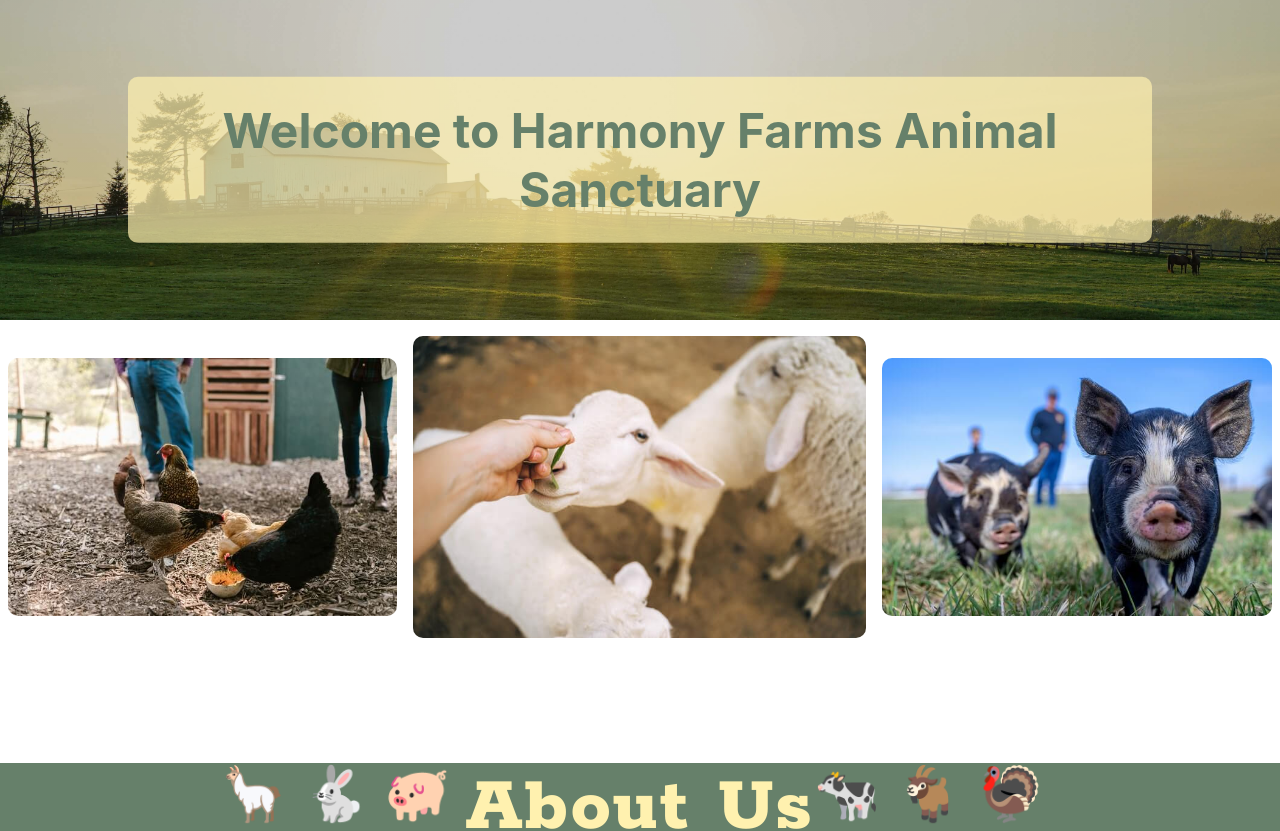
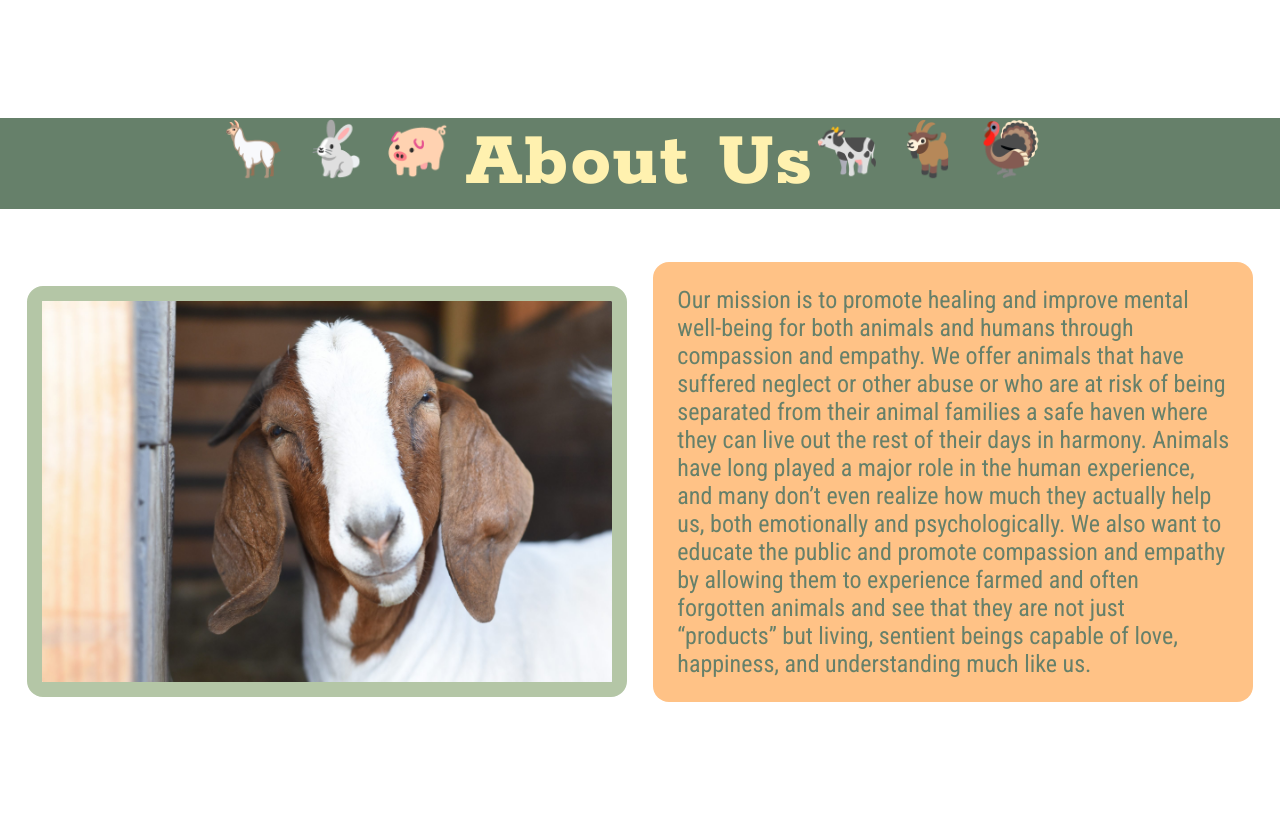
Before and after one commit to dillerwin/harmony-farms, a React (Create React App) app in the folder client/: page /about in a window 1280 px wide. Shown: the top 831 px of the page. After the commit the page ends 800 px from the top, so only its background shows below. Built offline with nearby package versions, Linux system fonts and the light colour scheme; a web font is replaced by a local one.

Commit message:
added Home component

```diff
--- a/client/src/App.js
+++ b/client/src/App.js
@@ -1,6 +1,5 @@
 import "./App.css";
-import HeroImage from "./components/Hero";
-import IntroImages from "./components/IntroImages";
+
 //Import BrowserRouter, Route, and Routes from react-router-dom to be used in component
 import { BrowserRouter, Route, Routes } from "react-router-dom";
 //Imports the Home component
@@ -13,14 +12,6 @@ function App() {
   //Returns various routes within BrowserRouter
   return (
     <>
-      <HeroImage />
-      <IntroImages />
-      {/* <div className="App">
-        <form method="post" action="/test">
-          <input name="test" type="text"></input>
-        </form>
-      </div> */}
-
       <div className="App">
         {/* BrowserRouter is used for client side routing with URL segments*/}
         <BrowserRouter>
```
Also changed, not shown: client/src/components/Home.jsx (added, +13 -0 lines).
